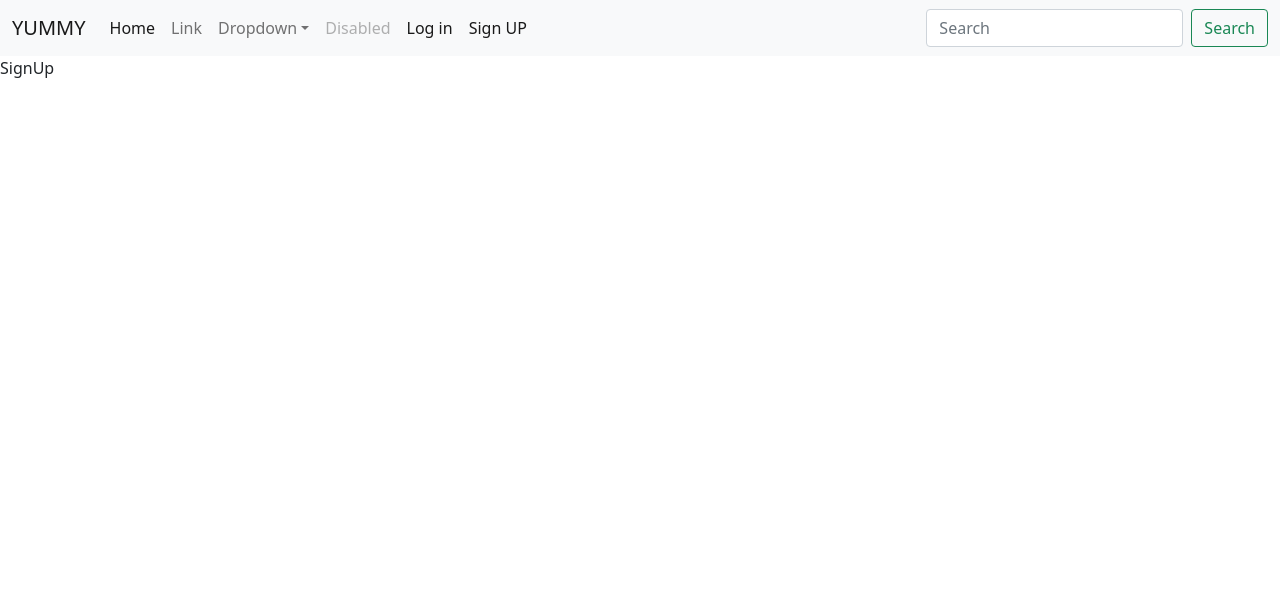
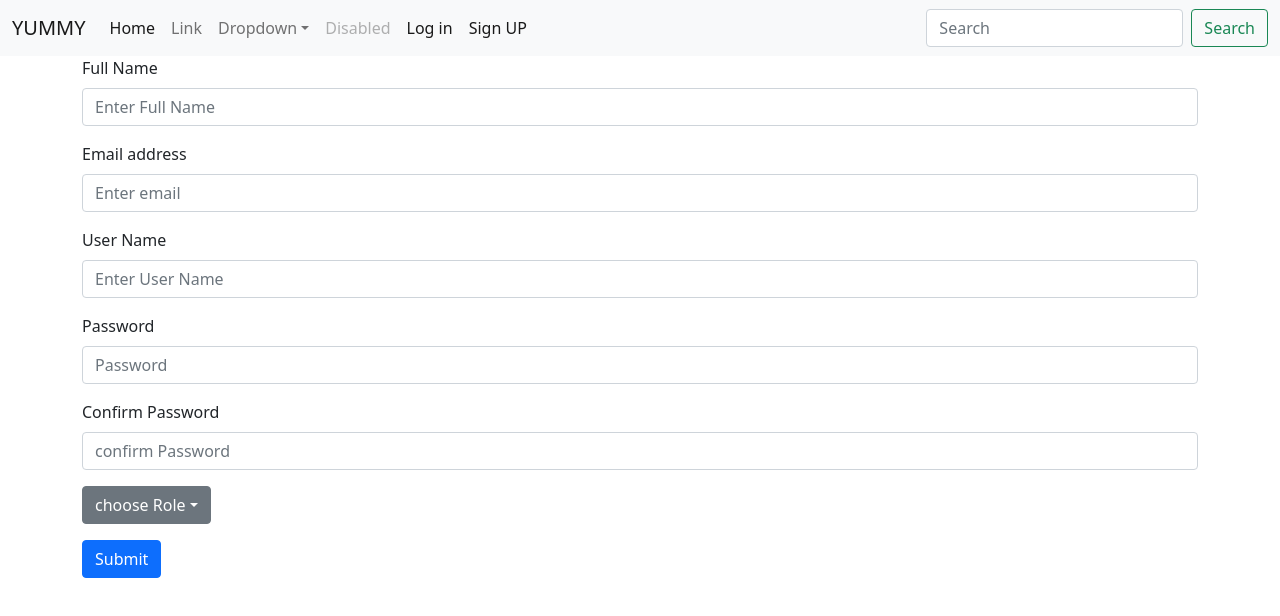
Before and after one commit to ZiadAmrAbdElmonaam/Yummy-Front, a React (Create React App) app: page /signUp in a window 1280 px wide. Shown: the top 616 px of the page. Built offline with nearby package versions, Linux system fonts and the light colour scheme.

Commit message:
add sign up

```diff
--- a/src/pages/SignUp/SignUp.jsx
+++ b/src/pages/SignUp/SignUp.jsx
@@ -1,5 +1,207 @@
 import React from "react";
+import Button from "react-bootstrap/Button";
+import Form from "react-bootstrap/Form";
+import { useState } from "react";
 
 export default function SignUp() {
-  return <div>SignUp</div>;
+  // start of states
+  const [user, setUser] = useState({
+    userFullName: "",
+    userEmail: "",
+    userName: "",
+    userSignPassword: "",
+    userConfirmPassword: "",
+  });
+  // handel validation error state
+  const [userError, setUserError] = useState({
+    userFullNameError: "",
+    userEmailError: "",
+    userNameError: "",
+    userSignPasswordError: "",
+    userConfirmPasswordError: "",
+  });
+  // functions
+  // handel user change
+  const handelUserChange = (event) => {
+    console.log(event.target.name, event.target.value);
+    setUser({
+      ...user,
+      [event.target.name]: event.target.value,
+    });
+    handelValidationError(event.target.name, event.target.value);
+  };
+
+  // validation
+  const handelValidationError = (field, value) => {
+    switch (field) {
+      case "userFullName":
+        setUserError({
+          ...userError,
+          userFullNameError:
+            value.length === 0 ? "this field is required " : "",
+        });
+        break;
+      case "userEmail":
+        setUserError({
+          ...userError,
+          userEmailError:
+            value.length === 0
+              ? "this field is required "
+              : /^[\w-\.]+@([\w-]+\.)+[\w-]{2,4}$/.test(value) === false
+              ? "must be valid email"
+              : "",
+        });
+        break;
+      case "userName":
+        setUserError({
+          ...userError,
+          userNameError:
+            value.length === 0
+              ? "this field is required "
+              : /^\S*$/.test(value) == false
+              ? "username can not contain spaces"
+              : "",
+        });
+        break;
+      case "userSignPassword":
+        setUserError({
+          ...userError,
+          userSignPasswordError:
+            value.length === 0
+              ? "this field is required"
+              : /^(?=.*[a-z])(?=.*[A-Z])(?=.*\d)(?=.*[@$!%*?&])[A-Za-z\d@$!%*?&]{8,}$/.test(
+                  value
+                ) === false
+              ? "password must be greater than 8 and contains at least one lowercase and one uppercase  at least one digit and special character"
+              : "",
+        });
+        break;
+      case "userConfirmPassword":
+        setUserError({
+          ...userError,
+          userConfirmPasswordError:
+            value.length === 0
+              ? "this field is required"
+              : value !== user.userSignPassword
+              ? "Password Not Matched"
+              : "",
+        });
+        break;
+      default:
+        setUserError({
+          ...userError,
+        });
+    }
+  };
+
+  //  on Submit
+  const handelSubmit = (event) => {
+    event.preventDefault();
+  };
+  return (
+    <>
+      <div className="container">
+        <Form
+          onSubmit={(event) => {
+            handelSubmit(event);
+          }}
+          className="form"
+        >
+          {/* full name */}
+          <Form.Group className="mb-3" controlId="formBasicName">
+            <Form.Label>Full Name</Form.Label>
+            <Form.Control
+              type="text"
+              placeholder="Enter Full Name"
+              value={user.userFullName}
+              name="userFullName"
+              onChange={(e) => handelUserChange(e)}
+            />
+            <Form.Text className="d-block text-danger mb-2">
+              {userError.userFullNameError}
+            </Form.Text>
+          </Form.Group>
+
+          {/* email */}
+          <Form.Group className="mb-3" controlId="formBasicEmail">
+            <Form.Label>Email address</Form.Label>
+            <Form.Control
+              type="email"
+              placeholder="Enter email"
+              value={user.userEmail}
+              name="userEmail"
+              onChange={(e) => handelUserChange(e)}
+            />
+            <Form.Text className="d-block text-danger mb-2">
+              {userError.userEmailError}
+            </Form.Text>
+          </Form.Group>
+
+          {/* user name */}
+          <Form.Group className="mb-3" controlId="formBasicUserName">
+            <Form.Label>User Name</Form.Label>
+            <Form.Control
+              type="text"
+              placeholder="Enter User Name"
+              value={user.userName}
+              name="userName"
+              onChange={(e) => handelUserChange(e)}
+            />
+            <Form.Text className="d-block text-danger mb-2">
+              {userError.userNameError}
+            </Form.Text>
+          </Form.Group>
+
+          {/* password */}
+          <Form.Group className="mb-3" controlId="formBasicPassword">
+            <Form.Label>Password</Form.Label>
+            <Form.Control
+              placeholder="Password"
+              type="password"
+              value={user.userPassword}
+              name="userSignPassword"
+              onChange={(e) => handelUserChange(e)}
+            />
+            <Form.Text className="d-block text-danger mb-2">
+              {userError.userSignPasswordError}
+            </Form.Text>
+          </Form.Group>
+
+          {/* confirm password */}
+          <Form.Group className="mb-3" controlId="formBasicConfirmPassword">
+            <Form.Label>Confirm Password</Form.Label>
+            <Form.Control
+              placeholder="confirm Password"
+              type="password"
+              value={user.userConfirmPassword}
+              name="userConfirmPassword"
+              onChange={(e) => handelUserChange(e)}
+            />
+            <Form.Text className="d-block text-danger mb-2">
+              {userError.userConfirmPasswordError}
+            </Form.Text>
+          </Form.Group>
+          <div className="dropdown">
+            <button
+              className="btn btn-secondary dropdown-toggle mb-3"
+              type="button"
+              id="dropdownMenuButton1"
+              data-bs-toggle="dropdown"
+              aria-expanded="false"
+            >
+              choose Role
+            </button>
+            <ul className="dropdown-menu" aria-labelledby="dropdownMenuButton1">
+              <li className="dropdown-item">user</li>
+              <li className="dropdown-item">kitchen</li>
+              <li className="dropdown-item">pilot</li>
+            </ul>
+          </div>
+          <Button variant="primary" type="submit">
+            Submit
+          </Button>
+        </Form>
+      </div>
+    </>
+  );
 }
```
Also changed, not shown: src/index.js (+8 -8 lines).
